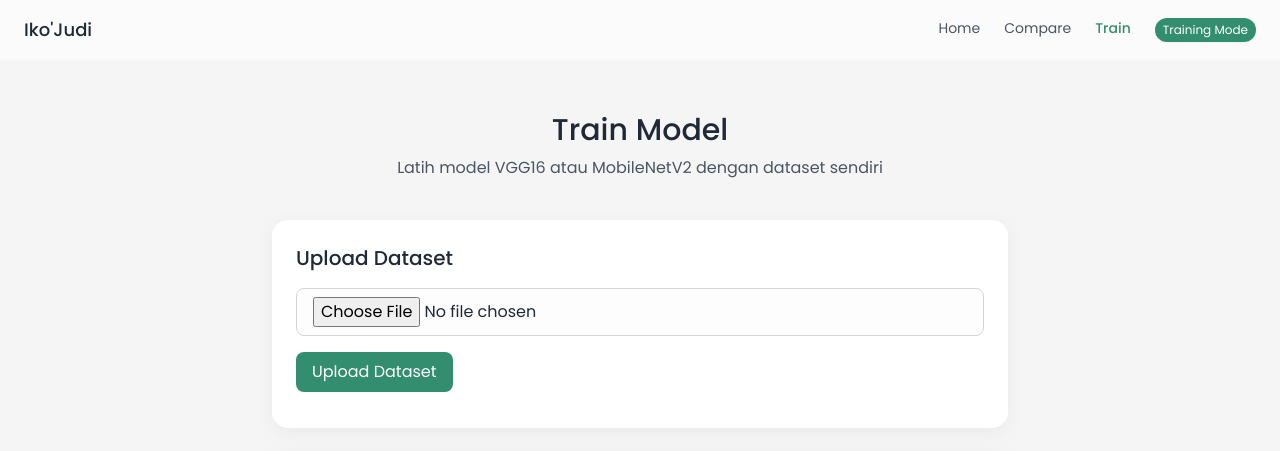
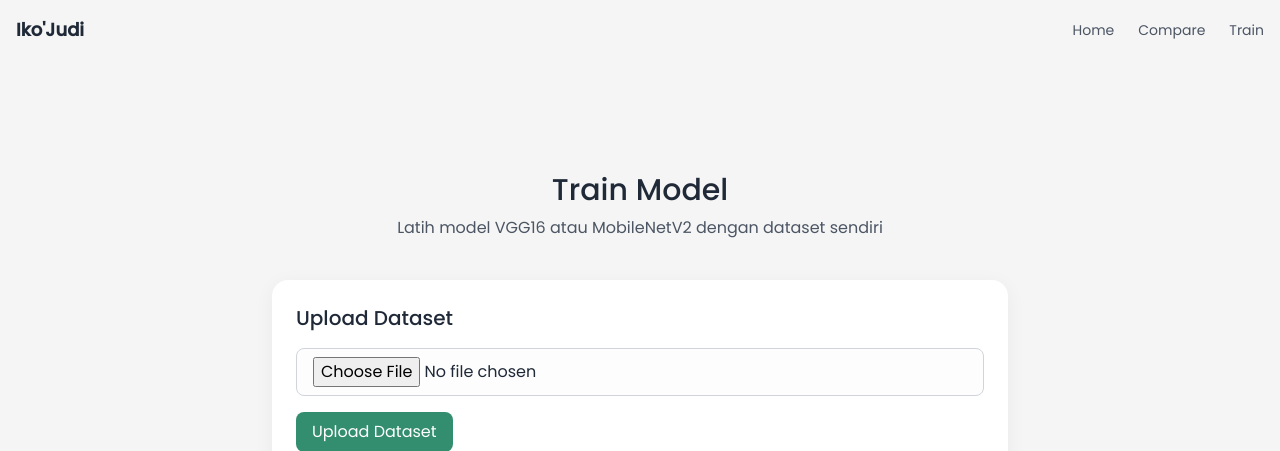
Before and after one commit to humanbetired/IkoJudi-R, a Flask app: page /train_page in a window 1280 px wide. Shown: the top 451 px of the page. Run offline with Flask 3, Linux system fonts and the light colour scheme; some libraries are stand-ins or nearby versions.

Commit message:
Add "Train" link to navigation in index, compare, and train pages

```diff
--- a/templates/compare.html
+++ b/templates/compare.html
@@ -71,6 +71,9 @@
     <div id="mobile-menu" class="hidden md:hidden flex flex-col items-end px-4 pb-4 space-y-3 text-sm text-gray-600">
         <a href="/" class="hover:text-sage-dark">Home</a>
         <a href="/compare" class="hover:text-sage-dark">Compare</a>
+        <a href="/train_page" class="hover:text-sage-dark">
+            Train
+        </a>
     </div>
 
     <div class="container mx-auto px-4 py-24 font-poppins">
--- a/templates/index.html
+++ b/templates/index.html
@@ -78,6 +78,9 @@
     <div id="mobile-menu" class="hidden md:hidden flex flex-col items-end px-4 pb-4 space-y-3 text-sm text-gray-600">
         <a href="/" class="hover:text-sage-dark">Home</a>
         <a href="/compare" class="hover:text-sage-dark">Compare</a>
+        <a href="/train_page" class="hover:text-sage-dark">
+            Train
+        </a>
         <span class="model-badge">
             Model Aktif: {{ selected_model }}
         </span>
--- a/templates/train.html
+++ b/templates/train.html
@@ -64,34 +64,37 @@
 
 
     <!-- NAVBAR -->
-    <header class="navbar flex justify-between items-center px-6 py-4">
+    <header class="w-full flex justify-between items-center p-4">
 
-        <div class="text-lg font-medium">
+        <div class="text-lg font-semibold text-gray-800">
             Iko'Judi
         </div>
 
         <nav class="hidden md:flex space-x-6 text-sm text-gray-600">
-
-            <a href="/" class="hover:text-sage-dark">
+            <a href="/" class="hover:text-sage-dark transition-colors duration-300">
                 Home
             </a>
-
             <a href="/compare" class="hover:text-sage-dark">
                 Compare
             </a>
-
-            <a href="/train" class="hover:text-sage-dark text-sage font-medium">
+            <a href="/train_page" class="hover:text-sage-dark">
                 Train
             </a>
-
-            <span class="model-badge">
-                Training Mode
-            </span>
-
         </nav>
+        <button id="menu-btn" class="md:hidden text-gray-600 focus:outline-none">
+            <svg class="w-6 h-6" fill="none" stroke="currentColor" viewBox="0 0 24 24">
+                <path stroke-linecap="round" stroke-linejoin="round" stroke-width="2" d="M4 6h16M4 12h16M4 18h16" />
+            </svg>
+        </button>
 
     </header>
-
+    <div id="mobile-menu" class="hidden md:hidden flex flex-col items-end px-4 pb-4 space-y-3 text-sm text-gray-600">
+        <a href="/" class="hover:text-sage-dark">Home</a>
+        <a href="/compare" class="hover:text-sage-dark">Compare</a>
+        <a href="/train_page" class="hover:text-sage-dark">
+            Train
+        </a>
+    </div>
 
 
     <!-- CONTENT -->
@@ -339,6 +342,7 @@
 
 
     <script src="/static/js/train.js"></script>
+    <script src="/static/js/upload.js"></script>
 
 </body>
 
```
